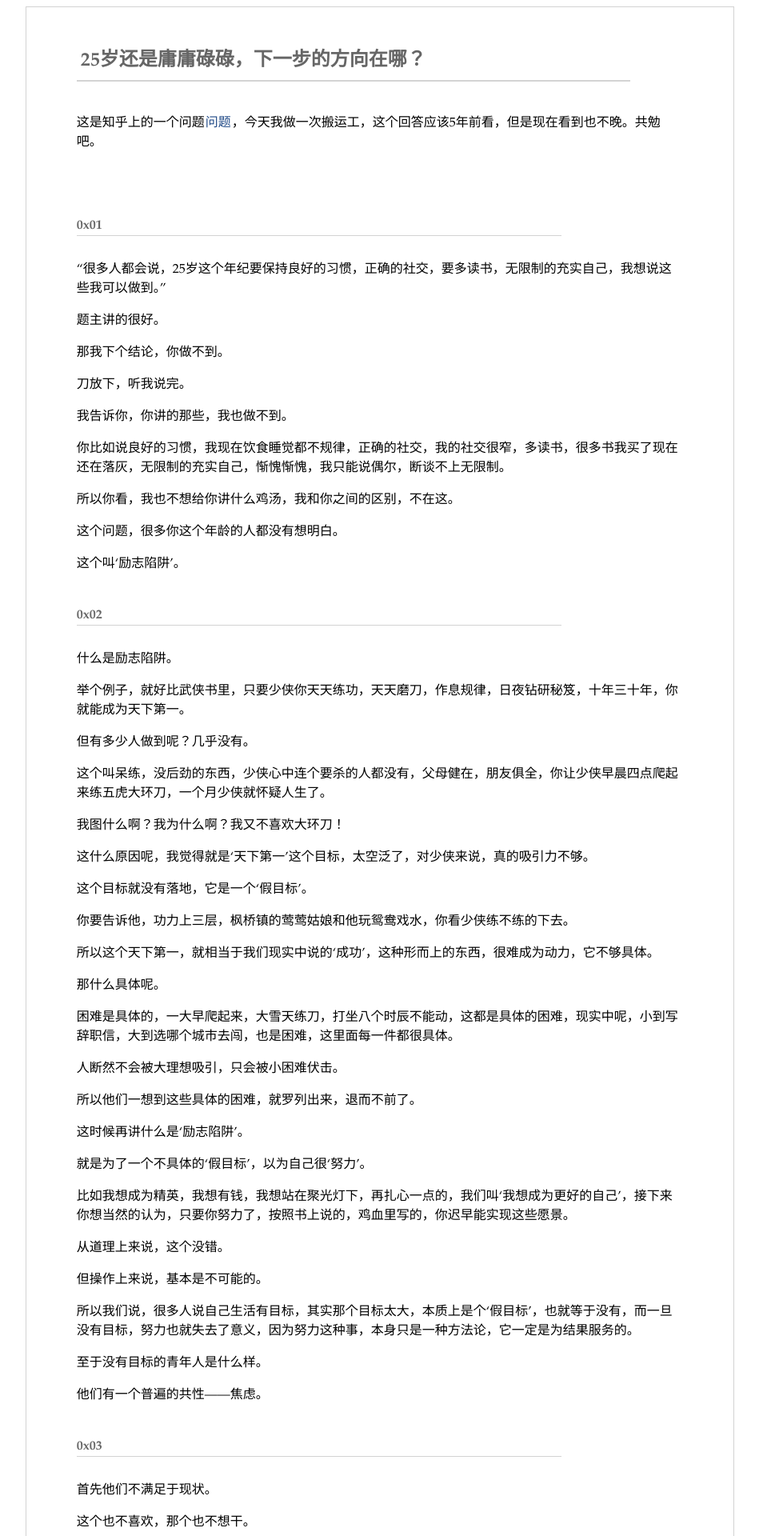
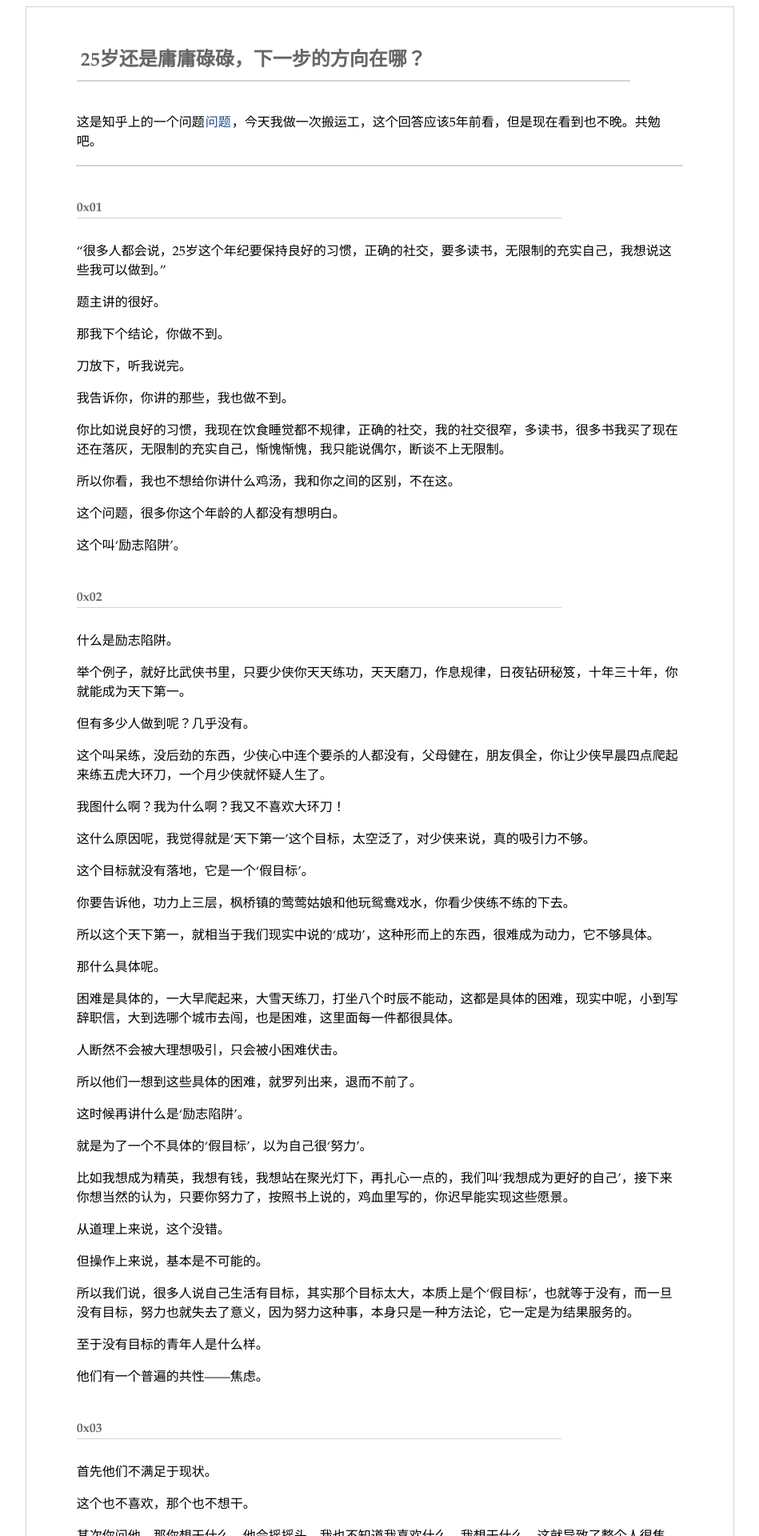
Before and after one commit to kk-mood/mood, a Jekyll site: the page built from _posts/2017-09-05-life-of-zhihu.md, in a window 1280 px wide. Shown: the top 1920 px of the page at 80% size, without its empty margins (166-1115 px from the left). Built offline with Jekyll 4.4.1, drawn with Linux system fonts in a browser that asks for light colours; comment, search, counter and statistics services are not loaded.

Commit message:
fix html 标签: br -> hr

```diff
--- a/_posts/2017-09-05-life-of-zhihu.md
+++ b/_posts/2017-09-05-life-of-zhihu.md
@@ -6,7 +6,7 @@ categories: [life]
 
 这是知乎上的一个问题[问题](https://www.zhihu.com/question/64277456/answer/219120458)，今天我做一次搬运工，这个回答应该5年前看，但是现在看到也不晚。共勉吧。
 
-<br/>
+<hr />
 
 #### 0x01
 
@@ -224,7 +224,7 @@ categories: [life]
 
 完
 
-<br />
+<hr />
 
 容我想想上面三个问题，我的答案具体是什么。
 
```
